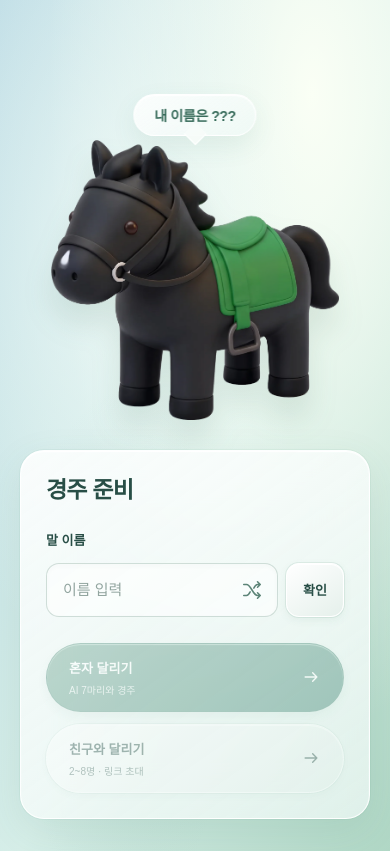
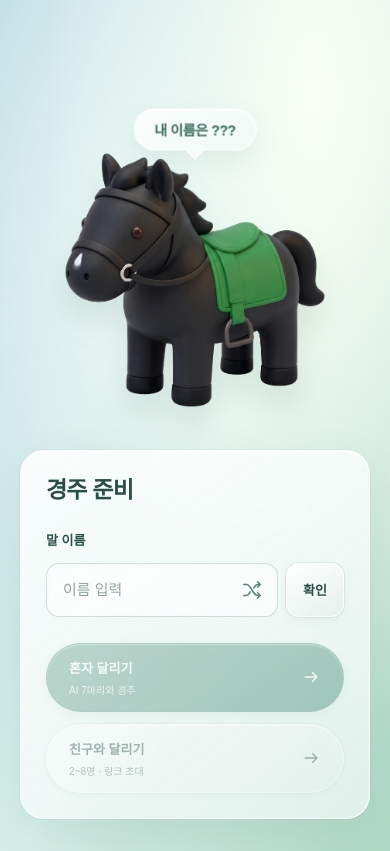
Before and after one commit to meoyaho/gyeongma, a website built with Vite: page index.html in a window 390 px wide. Built offline with nearby package versions, Linux system fonts and the light colour scheme; no server answers; a web font is replaced by a local one.

Commit message:
대기실 말 크기 추가 축소

```diff
--- a/src/interface.css
+++ b/src/interface.css
@@ -32,7 +32,7 @@ body { background: #d6eee9; }
 .home-main { max-width: none; margin: 0; padding: 0; width: 100%; min-height: 100dvh; display: flex; align-items: center; }
 .hero-grid { display: flex; justify-content: flex-end; align-items: center; width: 100%; min-height: 100dvh; padding: 110px clamp(32px, 6vw, 112px) 60px; }
 .paddock { position: absolute; inset: 0; height: auto; background: transparent; overflow: hidden; z-index: 0; pointer-events: none; }
-.horse-figure { position: absolute; width: min(48.6vw, 675px, 70.2dvh); height: min(48.6vw, 675px, 70.2dvh); left: 32%; top: 53%; transform: translate(-50%, -50%); }
+.horse-figure { position: absolute; width: min(43.74vw, 607.5px, 63.18dvh); height: min(43.74vw, 607.5px, 63.18dvh); left: 32%; top: 53%; transform: translate(-50%, -50%); }
 #horse-portrait { width: 100%; height: 100%; object-fit: contain; user-select: none; -webkit-user-drag: none; filter: drop-shadow(0 20px 14px #36675120); }
 .paddock.awaiting-horse #horse-portrait { visibility: hidden; }
 .hero-grid { pointer-events: none; }
@@ -178,7 +178,7 @@ dialog::backdrop { background: #254f4660; backdrop-filter: blur(9px); }
   .hero-content { width: 330px; padding: 25px; }
 }
 @media (max-width: 760px) {
-  .horse-figure { width: 288px; height: 288px; max-width: 85.5vw; left: 50%; top: 280px; }
+  .horse-figure { width: 259.2px; height: 259.2px; max-width: 76.95vw; left: 50%; top: 280px; }
   #lobby-dialog { position: absolute; inset: 450px 20px auto; transform: none; width: calc(100% - 40px); max-height: none; margin-bottom: calc(48px + env(safe-area-inset-bottom)); }
   .site-header { padding: 18px; }
   .brand { font-size: 15px; padding-right: 15px; }
```
